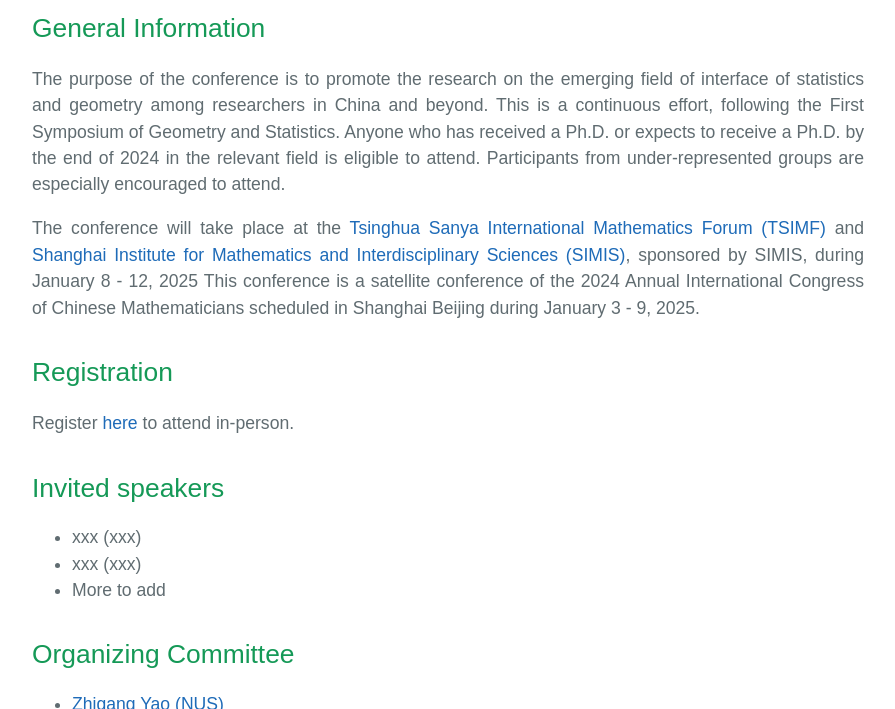
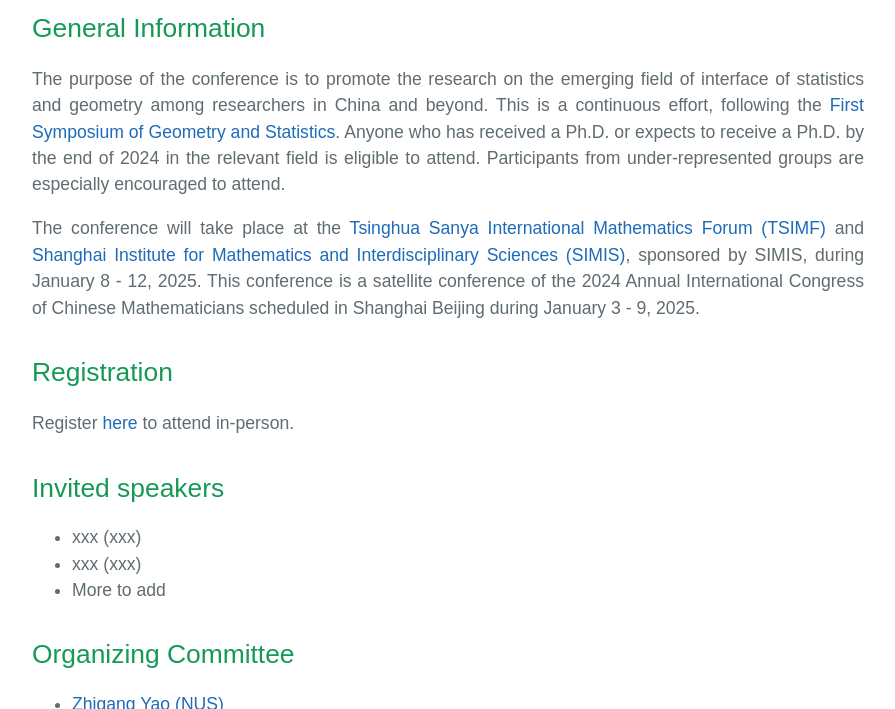
Before and after one commit to zhigang-yao/events, a Jekyll site: the page built from iccm-satellite-24.md, in a window 1280 px wide and 900 px high, scrolled down 663 px, cut to the strip 191-900 px from the top of the window. Shown: the whole strip, without its empty margins (192-1087 px from the left). Built offline with Jekyll 4.4.1, drawn with Linux system fonts in a browser that asks for light colours; part of the change alters nothing that is shown.

Commit message:
Update iccm-satellite-24.md

```diff
--- a/iccm-satellite-24.md
+++ b/iccm-satellite-24.md
@@ -16,12 +16,12 @@ description: Shanghai Institute for Mathematics and Interdisciplinary Sciences,
 
 ## General Information
  <p style="text-align:justify;">
- The purpose of the conference is to promote the research on the emerging field of interface of statistics and geometry among researchers in China and beyond. This is a continuous effort, following the First Symposium of Geometry and Statistics. Anyone who has received a Ph.D. or expects to receive a Ph.D. by the end of 2024 in the relevant field is eligible to attend. Participants from under-represented groups are especially encouraged to attend.
+ The purpose of the conference is to promote the research on the emerging field of interface of statistics and geometry among researchers in China and beyond. This is a continuous effort, following the <a href="https://zhigang-yao.github.io/bimsa-satellite/">First Symposium of Geometry and Statistics</a>. Anyone who has received a Ph.D. or expects to receive a Ph.D. by the end of 2024 in the relevant field is eligible to attend. Participants from under-represented groups are especially encouraged to attend.
  </p>
 
 
  <p style="text-align:justify;">
-The conference will take place at the <a href="http://www.tsimf.cn/">Tsinghua Sanya International Mathematics Forum (TSIMF)</a> and <a href="https://www.simis.cn/">Shanghai Institute for Mathematics and Interdisciplinary Sciences (SIMIS)</a>, sponsored by SIMIS, during January 8 - 12, 2025 This conference is a satellite conference of the 2024 Annual International Congress of Chinese Mathematicians scheduled in Shanghai Beijing during January 3 - 9, 2025.
+The conference will take place at the <a href="http://www.tsimf.cn/">Tsinghua Sanya International Mathematics Forum (TSIMF)</a> and <a href="https://www.simis.cn/">Shanghai Institute for Mathematics and Interdisciplinary Sciences (SIMIS)</a>, sponsored by SIMIS, during January 8 - 12, 2025. This conference is a satellite conference of the 2024 Annual International Congress of Chinese Mathematicians scheduled in Shanghai Beijing during January 3 - 9, 2025.
  </p>
 
 
```
